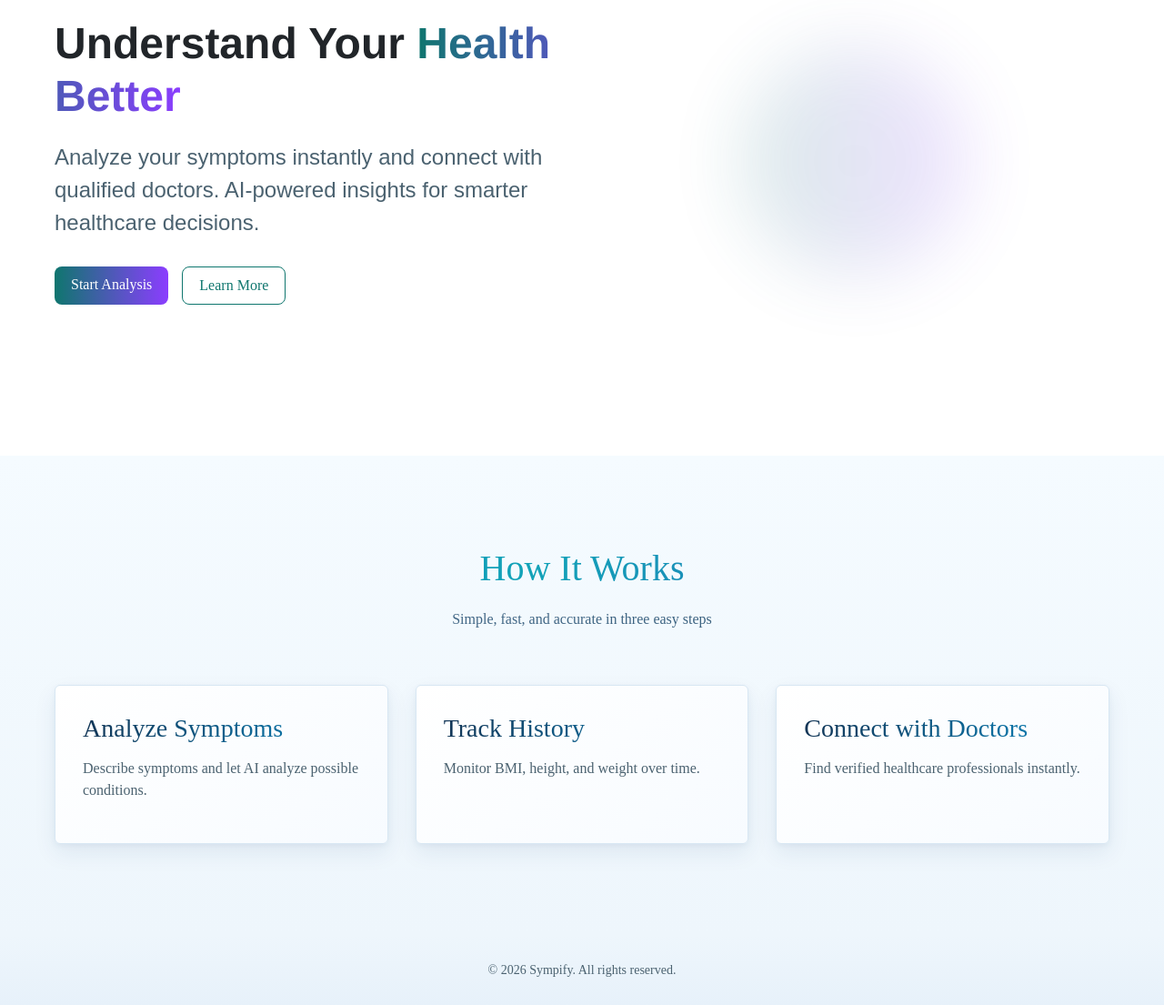
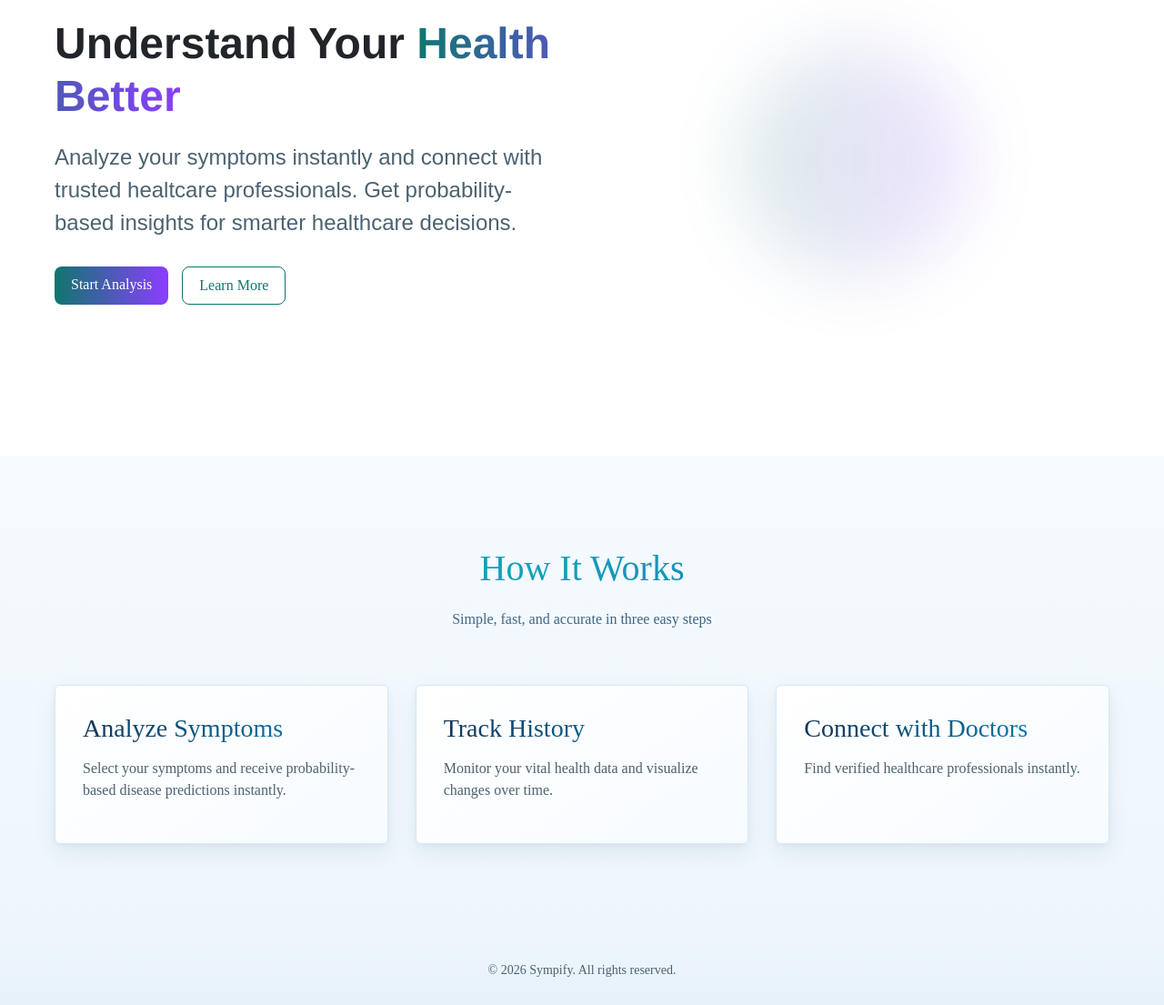
Before and after one commit to utsabduwadi/Doctor-Dai, a Flask app: page / in a window 1280 px wide. Shown: the part 194-1299 px from the top of the page at 91% size. Run offline with Flask 3, Linux system fonts and the light colour scheme.

Commit message:
jay shree ramm - true final commit for this hackathon : Daktar dais

```diff
--- a/main.py
+++ b/main.py
@@ -1,3 +1,4 @@
+from datetime import timedelta
 from flask import Flask, render_template, request, url_for, redirect, flash, session
 import joblib
 import pandas as pd
@@ -347,6 +348,11 @@ def recommend_doctors_for_diseases(disease_names, limit=2):
 @app.route("/")
 def home_page():
     return render_template("home.html")
+
+
+
+app.config['SESSION_PERMANENT'] = False
+app.config['PERMANENT_SESSION_LIFETIME'] = timedelta(minutes=30)
 @app.route("/login", methods=["GET", "POST"])
 def login_page():
     if request.method == "POST":
--- a/templates/analyzer.html
+++ b/templates/analyzer.html
@@ -6,7 +6,7 @@
 <div class="an-wrap">
     <div class="an-head">
         <h1>Analyze Your Symptoms</h1>
-        <p>Select your symptoms from the dropdown below and our AI model will predict potential diseases</p>
+        <p>Select your symptoms from the dropdown below and our model will predict potential diseases</p>
     </div>
 
     <div class="an-card">
--- a/templates/home.html
+++ b/templates/home.html
@@ -11,8 +11,8 @@
     </h1>
 
     <p style="font-size:24px;font-family:Arial, Helvetica, sans-serif;">
-      Analyze your symptoms instantly and connect with qualified doctors.
-      AI-powered insights for smarter healthcare decisions.
+      Analyze your symptoms instantly and connect with trusted healtcare professionals.
+      Get probability-based insights for smarter healthcare decisions.
     </p>
 
     <div class="hero-buttons">
@@ -33,12 +33,12 @@
   <div class="card-grid">
     <div class="card">
       <h3>Analyze Symptoms</h3>
-      <p>Describe symptoms and let AI analyze possible conditions.</p>
+      <p>Select your symptoms and receive probability-based disease predictions instantly.</p>
     </div>
 
     <div class="card">
       <h3>Track History</h3>
-      <p>Monitor BMI, height, and weight over time.</p>
+      <p>Monitor your vital health data and visualize changes over time.</p>
     </div>
 
     <div class="card">
```
